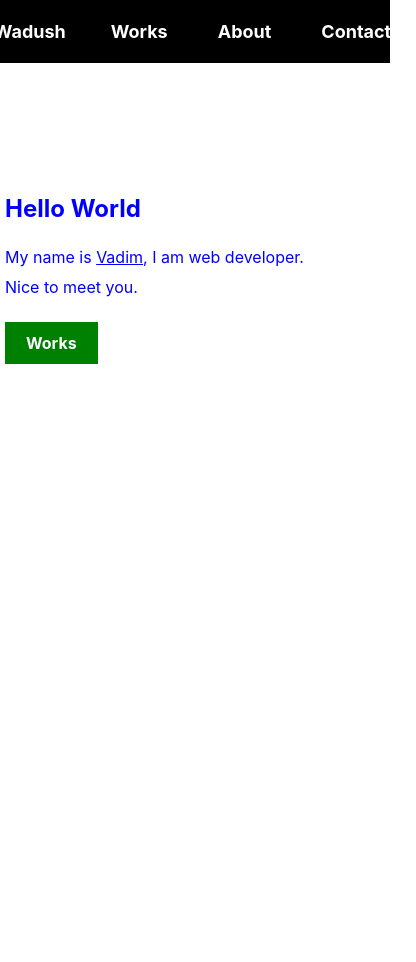
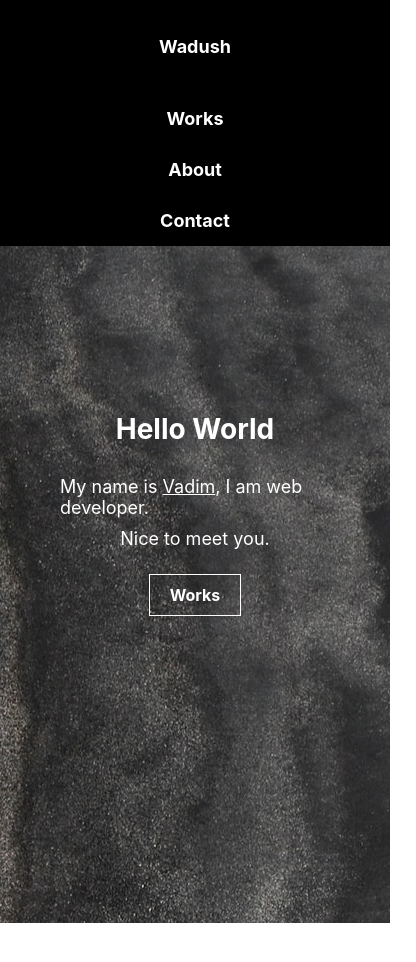
Before and after one commit to wadush/wadush.github.io, a React (Create React App) app: page / in a window 390 px wide. Shown: the top 962 px of the page, 416 px wide, since content can reach past the window. Before the commit the page ends 844 px from the top, so only its background shows below. Built offline with nearby package versions, Linux system fonts and the light colour scheme.

Commit message:
Updated Home UI - made Home and Header responsiv.

```diff
--- a/src/components/app/App.css
+++ b/src/components/app/App.css
@@ -3,8 +3,8 @@
 }
 
 .main-section {
-  margin: 100px;
-  min-height: 50vh;
+  padding: 100px 60px;
+  height: 73.8vh;
   display: flex;
   flex-direction: column;
   justify-content: center;
@@ -12,6 +12,6 @@
 
 @media only screen and (max-width: 600px) {
   .main-section {
-    margin: 5px;
+    /* margin: 5px; */
   }
 }
--- a/src/components/app/App.js
+++ b/src/components/app/App.js
@@ -6,6 +6,7 @@ import Home from "../home/Home";
 import Works from "../works/Works";
 import About from "../about/About";
 import Contact from "../contact/Contact";
+
 
 function App() {
   return (
--- a/src/components/header/header.css
+++ b/src/components/header/header.css
@@ -1,6 +1,10 @@
 .Header {
   background-color: black;
   color: white;
+  position: absolute;
+  top: 0;
+  left: 0;
+  right: 0;
   display: flex;
   justify-content: center;
   align-items: center;
@@ -19,15 +23,26 @@
   padding: 0;
 }
 
+@media only screen and (max-width: 600px) {
+  .ul-nav {
+    flex-direction: column;
+  }
+}
+
 .li-nav {
   margin: 0 20px;
+}
+
+@media only screen and (max-width: 600px) {
+  .li-nav {
+    margin: 15px auto;
+  }
 }
 
 h1 {
   margin: 0;
   padding: 0;
   font-size: 18px;
-
 }
 
 .nav-link {
--- a/src/components/home/Home.js
+++ b/src/components/home/Home.js
@@ -5,7 +5,7 @@ import { Link } from "react-router-dom";
 function Home() {
   return (
     <section className="Home main-section">
-      <h2>Hello World</h2>
+      <h2 className="h2-home">Hello World</h2>
       <p className="p-home">
         My name is{" "}
         <Link className="Wadush" to="/about">
--- a/src/components/home/home.css
+++ b/src/components/home/home.css
@@ -1,24 +1,39 @@
 .Home {
-    color: blue;
+  color: white;
+  background-image: url(../../assets/jeremy-bishop-GoEWA8YCQJ0-unsplash.jpg);
+  background-position: center center;
+}
+
+@media only screen and (max-width: 600px) {
+  .Home {
+    margin: 100px auto;
+  }
 }
 
 .Wadush {
-    color: blue;
+  color: white;
 }
 
 .Wadush:hover {
-    color: goldenrod;
+  color: rgb(138, 137, 133);
+}
+
+.h2-home {
+  font-size: 28px;
+  margin: 0;
+  padding: 5px 0;
 }
 
 .p-home {
+  font-size: 18px;
   margin: 0;
   padding: 5px 0;
 }
 
 .call-to-action {
   color: white;
-    background-color: green;
-    border: solid 1px green;
+  background-color: none;
+  border: solid 1px white;
   max-width: fit-content;
   margin: 20px 0;
   padding: 10px 20px;
@@ -27,6 +42,18 @@
 }
 
 .call-to-action:hover {
-    background-color: purple;
-    border: solid 1px purple;
+  background-color: rgb(138, 137, 133);
+  border: solid 1px rgb(138, 137, 133);
 }
+
+@media only screen and (max-width: 600px) {
+  .h2-home {
+    margin: 20px auto;
+  }
+  .p-home {
+    margin: 0 auto;
+  }
+  .call-to-action {
+    margin: 20px auto;
+  }
+}
```
Also changed, not shown: src/assets/jeremy-bishop-GoEWA8YCQJ0-unsplash.jpg (added), src/assets/jeremy-thomas-FO7bKvgETgQ-unsplash.jpg (added). Lines whose indentation alone changed are shown as unchanged.
